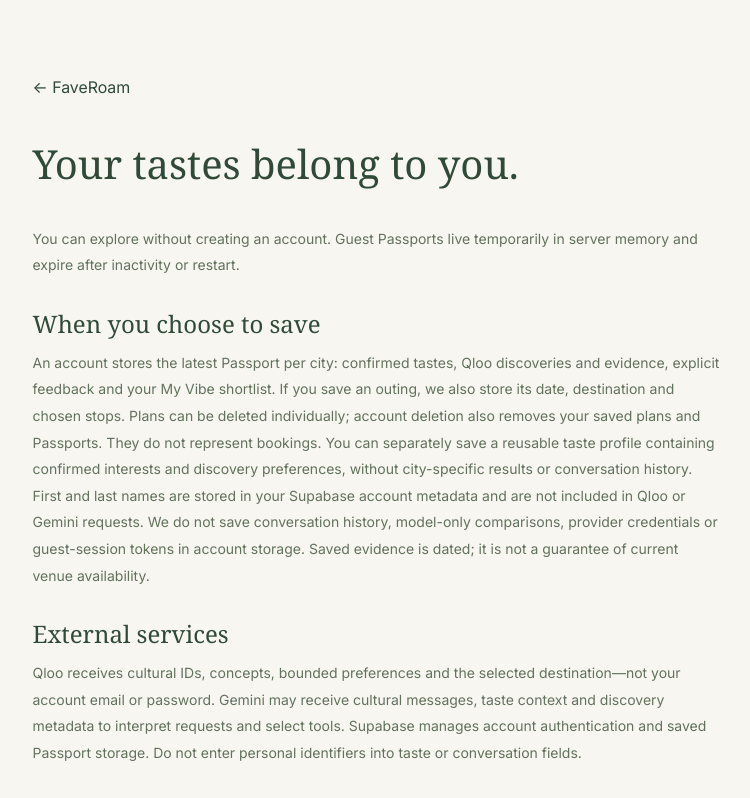
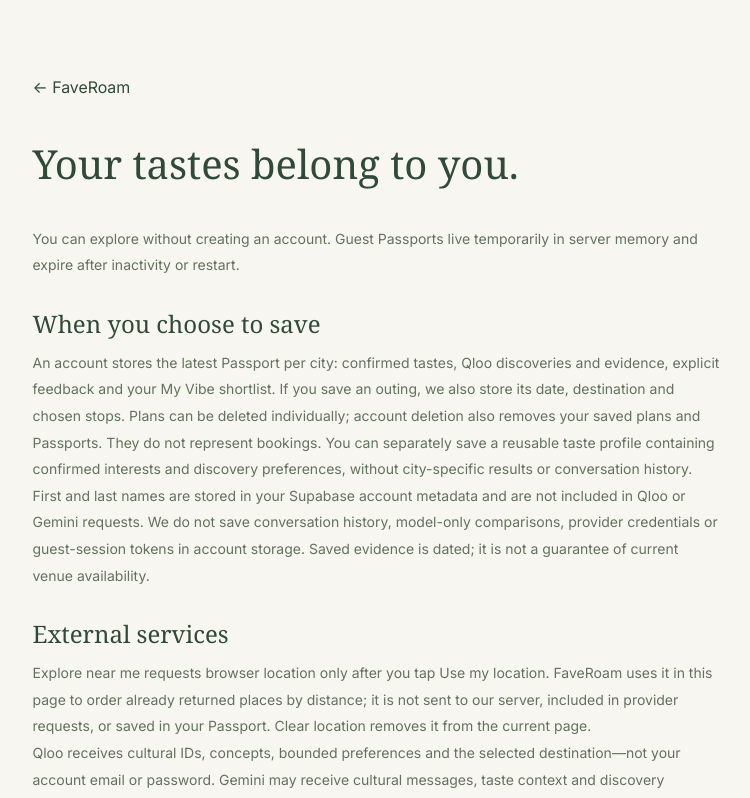
Before and after one commit to appinikrishnachaitanya/faveroam-ai, a Next.js app: page /privacy in a window 1280 px wide. Shown: the top 798 px of the page, without its empty margins (255-1005 px from the left). Built offline with nearby package versions, Linux system fonts and the light colour scheme.

Commit message:
Compare returned areas and explore nearby places privately

```diff
--- a/app/components/passport-map.tsx
+++ b/app/components/passport-map.tsx
@@ -3,7 +3,8 @@ import {memo,useEffect,useMemo,useRef,useState} from 'react';
 import type {Card} from '../../src/passport/model';
 import {isPlaceSection} from '../../src/passport/model';
 import {buildAreaGuide} from '../../src/passport/area-guide';
-import {clusterPlaces} from '../../src/passport/place-clusters';
+import {clusterPlaces,type GeoPoint} from '../../src/passport/place-clusters';
+import {areaHighlights,nearbyReturnedPlaces} from '../../src/passport/nearby';
 import {sectionLabel} from '../../src/passport/labels';
 import {plotHeatmap} from '../../src/passport/heatmap-plot';
 
@@ -25,7 +26,14 @@ export default memo(function PassportMap({cards,cartoKey='',onSelect,onPlanFrom,
   const [failed,setFailed]=useState(false);
   const [failureKind,setFailureKind]=useState<'key'|'tiles'|'initialize'>('tiles');
   const [selectedId,setSelectedId]=useState<string>();
+  const selectedDetails=useRef<HTMLDivElement>(null);
+  const [location,setLocation]=useState<GeoPoint>();
+  const [locating,setLocating]=useState(false);
+  const [locationMessage,setLocationMessage]=useState('');
+  const locationRequest=useRef(0);
+  useEffect(()=>()=>{locationRequest.current++;},[]);
   const places=useMemo(()=>mappedPlaces(cards),[cards]);
+  const nearby=useMemo(()=>location?nearbyReturnedPlaces(places,location).slice(0,3):[],[places,location]);
   const selectedPlace=places.find(card=>card.id===selectedId);
   const key=retryKey+':'+places.map(card=>`${card.id}:${card.name}:${card.intelligence!.location.latitude}:${card.intelligence!.location.longitude}:${dayLabels?.[card.id]??''}`).join('|');
   const clusters=useMemo(()=>clusterPlaces(places),[places]);
@@ -77,13 +85,28 @@ export default memo(function PassportMap({cards,cartoKey='',onSelect,onPlanFrom,
     return ()=>{disposed=true;window.clearTimeout(timer);markers.forEach(marker=>marker.remove());map?.remove();if(mapInstance.current===map)mapInstance.current=undefined;};
   },[key,cartoKey]);
   const schematic=useMemo(()=>plotHeatmap(places.map(card=>({latitude:card.intelligence!.location.latitude!,longitude:card.intelligence!.location.longitude!,affinity:0}))),[places]);
+  function exploreNearMe(){
+    if(!navigator.geolocation){setLocationMessage('Location is not available in this browser. Your city discoveries are still here.');return;}
+    const request=++locationRequest.current;
+    setLocating(true);setLocationMessage('Finding your distance to returned places…');
+    navigator.geolocation.getCurrentPosition(position=>{
+      if(request!==locationRequest.current)return;
+      setLocating(false);
+      setLocation({latitude:position.coords.latitude,longitude:position.coords.longitude});
+      setLocationMessage('Distances are straight-line estimates from your current location. Check the route before visiting.');
+    },()=>{
+      if(request!==locationRequest.current)return;
+      setLocating(false);setLocationMessage('Location was unavailable or declined. Your city discoveries are unchanged.');
+    },{enableHighAccuracy:false,maximumAge:0,timeout:10000});
+  }
   return <section className="passport-map-panel" aria-label="Map of returned places">
-    {onClusterSelect&&clusters.length>0&&<div className="place-clusters" aria-label="Explore nearby groups"><div><h3>Explore one area at a time</h3><p>Nearby returned places, grouped by distance. Area names use a real venue—not an assumed neighbourhood.</p></div><div className="cluster-options"><button type="button" className="quiet-button" aria-pressed={!selectedCluster} onClick={()=>onClusterSelect(undefined)}>All discoveries</button>{clusters.map(cluster=><button type="button" key={cluster.id} className="cluster-option" aria-pressed={selectedCluster===cluster.id} onClick={()=>onClusterSelect(cluster.id)}><strong>Around {cluster.anchor.name}</strong><span>{cluster.cards.length} places · {cluster.categories.map(sectionLabel).join(', ')}</span><small>Within {(cluster.radiusMeters/1000).toFixed(1)} km of this anchor, straight-line.{cluster.evidenceCount?' Uses your returned taste-grounded discoveries.':''}</small></button>)}</div></div>}
+    {onClusterSelect&&clusters.length>0&&<div className="place-clusters" aria-label="Compare areas"><div><h3>Compare areas</h3><p>See what your returned places offer around each real venue. These are groups of discoveries, not named neighbourhoods or scores.</p></div><div className="cluster-options"><button type="button" className="quiet-button" aria-pressed={!selectedCluster} onClick={()=>onClusterSelect(undefined)}>All discoveries</button>{clusters.map(cluster=><button type="button" key={cluster.id} className="cluster-option" aria-pressed={selectedCluster===cluster.id} onClick={()=>onClusterSelect(cluster.id)}><strong>Around {cluster.anchor.name}</strong><span>{cluster.cards.length} returned places</span><span className="cluster-highlights">{areaHighlights(cluster.cards).map(group=><span key={group.section}><b>{group.count} {sectionLabel(group.section)}</b><small>e.g. {group.example}</small></span>)}</span><small>Within {(cluster.radiusMeters/1000).toFixed(1)} km of this anchor, straight-line.</small></button>)}</div></div>}
+    {onClusterSelect&&places.length>0&&<div className="near-me-panel"><div><h3>Explore near me</h3><p>Sort these returned places by your current location. We don’t save your location.</p></div><button type="button" className="quiet-button" disabled={locating} onClick={exploreNearMe}>{locating?'Finding places…':location?'Update my location':'Use my location'}</button>{location&&<button type="button" className="quiet-button" onClick={()=>{locationRequest.current++;setLocation(undefined);setLocating(false);setLocationMessage('Location cleared.');}}>Clear location</button>}{locationMessage&&<p role="status">{locationMessage}</p>}{location&&<div className="near-me-results">{nearby.length?nearby.map(({card,distanceKm,evidence})=><button key={card.id} type="button" className="near-me-choice" onClick={()=>{setSelectedId(card.id);requestAnimationFrame(()=>selectedDetails.current?.scrollIntoView({behavior:'smooth',block:'nearest'}));}}><strong>{card.name}</strong><span>{sectionLabel(card.section)} · {distanceKm<10?distanceKm.toFixed(1):Math.round(distanceKm)} km away</span><small>{evidence===2?'Returned taste contribution':evidence===1?'Found with your confirmed tastes':'Returned place'}</small></button>):<p>No returned places have usable coordinates.</p>}</div>}{location&&nearby[0]?.distanceKm>100&&<p role="status">You’re far from these {cards[0]?.evidence?.destination??'city'} discoveries. They remain available for planning your visit.</p>}</div>}
     <p>Only places with returned coordinates appear here. Circles show the area around named venues, not a verified neighbourhood boundary. Check routes and hours before going.</p>
     {!places.length?<p>No returned places have usable coordinates yet. Your cards remain available.</p>:<>
       <div ref={container} className="passport-map-canvas" hidden={failed} aria-label="Interactive map of returned places"/>
       {failed&&<div className="passport-map-fallback"><strong>{failureKind==='key'?'The map needs setup. Your returned places are shown below.':failureKind==='initialize'?'The interactive map could not open. Your returned places are shown below.':'Map tiles are unavailable. Here is a schematic view of the same returned coordinates.'}</strong><button type="button" className="quiet-button" onClick={()=>{setFailed(false);setRetryKey(value=>value+1);}}>Try map again</button><div className="schematic-map" aria-label={`${places.length} returned place coordinates on a schematic plot`}>{places.map(card=>{const point=schematic?.points.find(point=>Math.abs(card.intelligence!.location.latitude!-point.latitude)<0.00001&&Math.abs(card.intelligence!.location.longitude!-point.longitude)<0.00001);if(!point)return null;return <button key={card.id} type="button" title={card?.name} aria-label={`Show details for ${card?.name??'place'}`} aria-pressed={selectedPlace?.id===card?.id} style={{left:`${point.x}%`,top:`${point.y}%`}} onClick={event=>{event.stopPropagation();if(card)setSelectedId(card.id);}}>{dayLabels?.[card.id]??'●'}</button>;})}</div></div>}
-      {selectedPlace&&<div className="map-place-detail" aria-live="polite"><div><span className="micro-label">{selectedPlace.section}</span><strong>{selectedPlace.name}</strong><p>{selectedPlace.address??`Returned in ${selectedPlace.evidence?.destination??'your destination'}`}</p></div><button type="button" className="icon-button" aria-label="Close place details" onClick={()=>setSelectedId(undefined)}>×</button>{(onSelect||onPlanFrom&&plannableIds?.has(selectedPlace.id))&&<div className="map-place-actions">{onSelect&&<button type="button" className="quiet-button" onClick={()=>onSelect(selectedPlace)}>View discovery</button>}{onPlanFrom&&plannableIds?.has(selectedPlace.id)&&<button type="button" className="primary-button" onClick={()=>onPlanFrom(selectedPlace)}>Plan from here</button>}</div>}</div>}
+      {selectedPlace&&<div ref={selectedDetails} className="map-place-detail" aria-live="polite"><div><span className="micro-label">{selectedPlace.section}</span><strong>{selectedPlace.name}</strong><p>{selectedPlace.address??`Returned in ${selectedPlace.evidence?.destination??'your destination'}`}</p></div><button type="button" className="icon-button" aria-label="Close place details" onClick={()=>setSelectedId(undefined)}>×</button>{(onSelect||onPlanFrom&&plannableIds?.has(selectedPlace.id))&&<div className="map-place-actions">{onSelect&&<button type="button" className="quiet-button" onClick={()=>onSelect(selectedPlace)}>View discovery</button>}{onPlanFrom&&plannableIds?.has(selectedPlace.id)&&<button type="button" className="primary-button" onClick={()=>onPlanFrom(selectedPlace)}>Plan from here</button>}</div>}</div>}
       <ul className="passport-map-legend">{areas.map(area=><li key={area.anchor.id}>Area around <strong>{area.anchor.name}</strong></li>)}</ul>
     </>}
   </section>;
--- a/app/layout.tsx
+++ b/app/layout.tsx
@@ -22,7 +22,7 @@ import './styles/faveroam.css';
 import './styles/planning.css';
 import './styles/common-ground.css';
 export const metadata:Metadata={
-  metadataBase:new URL('https://taste-passport-ai.cloud.run/'),
+  metadataBase:new URL('https://my-faveroam-app.cloud.run/'),
   title:'FaveRoam — From what you love to where you belong.',
   description:'Turn what you love into places, experiences, and shared discoveries in a new city.',
   icons:{icon:'/brand/faveroam-mark.svg'},
--- a/app/privacy/page.tsx
+++ b/app/privacy/page.tsx
@@ -21,6 +21,12 @@ export default function Privacy() {
         is dated; it is not a guarantee of current venue availability.
       </p>
       <h2>External services</h2>
+      <p>
+        Explore near me requests browser location only after you tap Use my location.
+        FaveRoam uses it in this page to order already returned places by distance;
+        it is not sent to our server, included in provider requests, or saved in
+        your Passport. Clear location removes it from the current page.
+      </p>
       <p>
         Qloo receives cultural IDs, concepts, bounded preferences and the
         selected destination—not your account email or password. Gemini may
--- /dev/null
+++ b/src/passport/nearby.ts
@@ -0,0 +1,21 @@
+import type {Card} from './model.ts';
+import {isPlaceSection} from './model.ts';
+import {geographicDistance,validPoint,type GeoPoint} from './place-clusters.ts';
+
+/** Local-only ordering of returned places. Evidence breaks near-distance ties;
+ * neither a Qloo contribution nor this ordering is a probability of enjoyment. */
+export function nearbyReturnedPlaces(cards:readonly Card[],point:GeoPoint){
+  if(!validPoint(point))return [];
+  return cards.filter(card=>isPlaceSection(card.section)&&card.evidence?.source==='Qloo'&&card.evidence.result.id===card.id&&validPoint(card.intelligence?.location))
+    .map(card=>({card,distanceKm:geographicDistance(point,card.intelligence!.location as GeoPoint)/1000,
+      evidence:card.intelligence?.taste?.contributingSignals?.some(signal=>Number.isFinite(signal.contribution)&&signal.contribution>0)?2:card.evidence?.inputs?.length?1:0}))
+    .sort((a,b)=>Math.floor(a.distanceKm)-Math.floor(b.distanceKm)||b.evidence-a.evidence||a.distanceKm-b.distanceKm||a.card.id.localeCompare(b.card.id));
+}
+
+export function areaHighlights(cards:readonly Card[]){
+  return [...new Set(cards.map(card=>card.section))]
+    .map(section=>({section,cards:cards.filter(card=>card.section===section)}))
+    .sort((a,b)=>b.cards.length-a.cards.length||a.section.localeCompare(b.section))
+    .slice(0,3)
+    .map(group=>({section:group.section,count:group.cards.length,example:group.cards[0].name}));
+}
```
Also changed, not shown: app/styles/new-features.css (+11 -0 lines), scripts/verify-release-workspace.mjs (+12 -0 lines), 3 other files (tests, documents, lock files or other folders).
